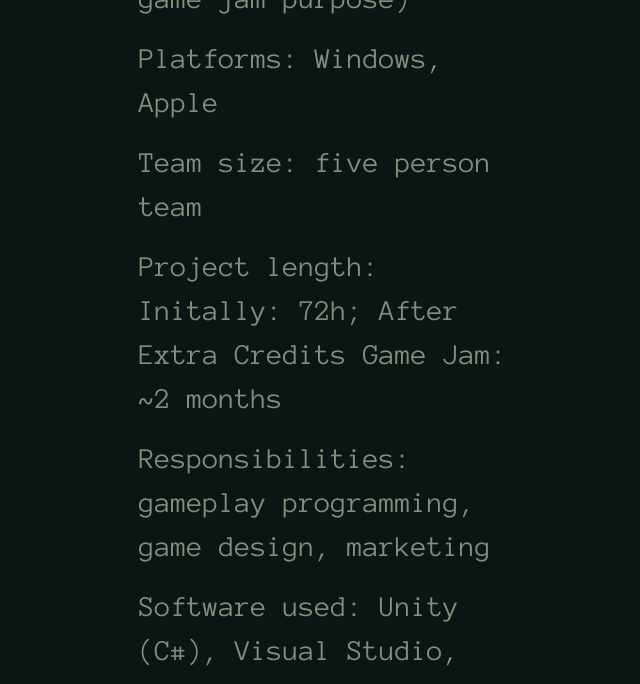
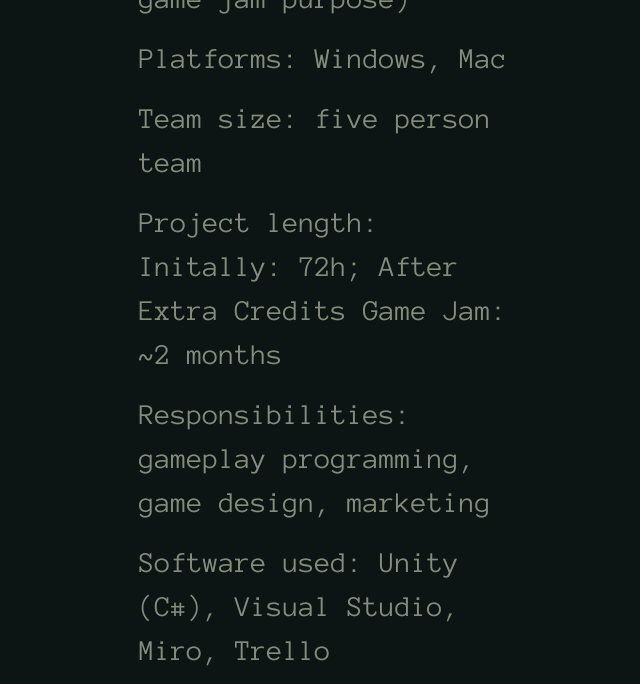
Before and after one commit to TheMatiaz0/old_thematiaz0.github.io, a Jekyll site: the page built from tlp.md, in a window 1280 px wide and 900 px high, scrolled down 452 px, cut to the strip 216-900 px from the top of the window. Shown: the whole strip, without its empty margins (513-1153 px from the left). Built offline with Jekyll 4.4.1, drawn with Linux system fonts in a browser that asks for light colours; nearby versions of some CDN libraries; some web fonts are replaced.

Commit message:
Fixing apple bug (raspberry juice is better), adding new polish resume

```diff
--- a/_layouts/dev.html
+++ b/_layouts/dev.html
@@ -28,8 +28,12 @@
                     {{site.data.projects[page.id].release[page.language]}}</p>
                 <p class="info-text">Studio: {{site.data.projects[page.id].studio[page.language]}}</p>
                 <p class="info-text">{{translations.platforms[page.language]}}
-                    {% for platform in site.data.projects[page.id].platforms%}
+                    {% for platform in site.data.projects[page.id].platforms %}
+                    {% if platform == "Apple" %}
+                    Mac{%unless forloop.last %},{%endunless%}
+                    {%else%}
                     {{platform}}{%unless forloop.last %},{%endunless%}
+                    {%endif%}
                     {% endfor %}
                 </p>
                 <p class="info-text">{{translations.team[page.language]}}
```
Also changed, not shown: 1 other file.
